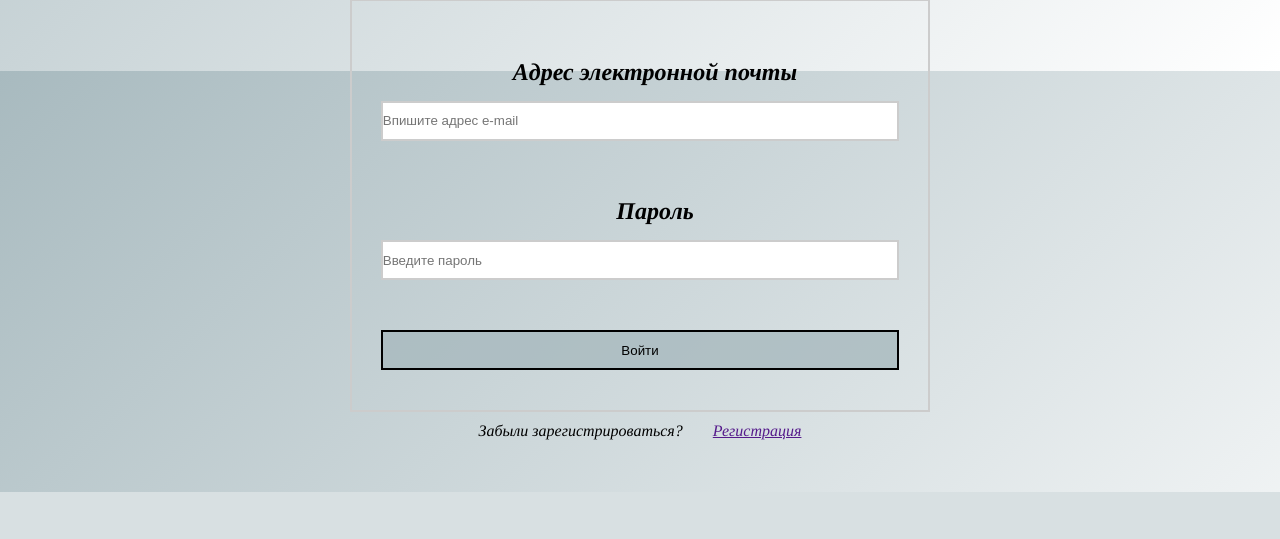
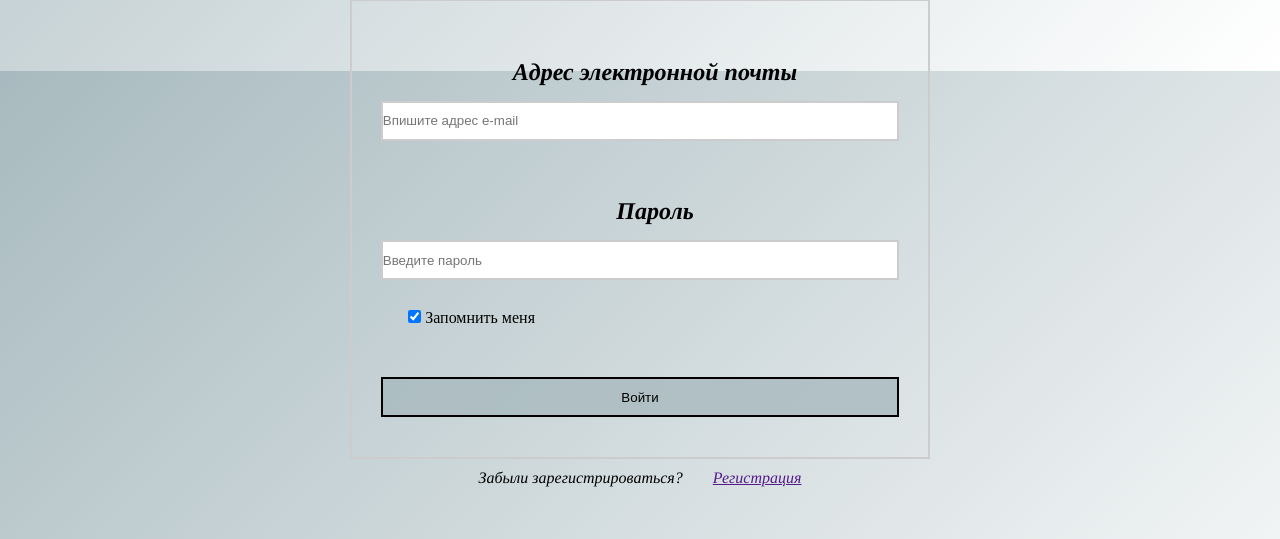
Before and after one commit to DmPolikarpov/sid, a Flask app: page /user/login in a window 1280 px wide. Shown: the part 729-1268 px from the top of the page. Before the commit the page ends 1221 px from the top, so only its background shows below. Run offline with Flask 2, Linux system fonts and the light colour scheme; some libraries are stand-ins or nearby versions.

Commit message:
added an opportunity to remember user for signing in

```diff
--- a/sid/static/styles/login.css
+++ b/sid/static/styles/login.css
@@ -66,6 +66,11 @@
     border: 2px solid #ccc;
 }
 
+.login-form-check-input {
+    margin-top: 15px;
+    margin-left: 5%;
+}
+
 .login-form-submit {
     display: flex;
     margin-top: 50px;
--- a/sid/templates/user/login.html
+++ b/sid/templates/user/login.html
@@ -20,6 +20,10 @@
     <div class="login-form-password-field">
         {{ form.password() }}
     </div>
+    <div class="login-form-check-input">
+        {{ form.remember_me() }}
+        {{ form.remember_me.label(class_ = 'input-form-check-label')}}
+    </div>
     <div class="login-form-submit">
         {{ form.submit }}
     </div>
--- a/sid/user/forms.py
+++ b/sid/user/forms.py
@@ -1,8 +1,9 @@
 from flask_wtf import FlaskForm
-from wtforms import StringField, PasswordField, SubmitField
+from wtforms import BooleanField, StringField, PasswordField, SubmitField
 from wtforms.validators import DataRequired, Email
 
 class LoginForm(FlaskForm):
     email = StringField('Aдрес электронной почты', validators=[DataRequired(), Email()], render_kw={"class": "login-form-control", "placeholder": 'Впишите адрес e-mail'})
     password = PasswordField('Пароль', validators=[DataRequired()], render_kw={"class": "login-form-control", "placeholder": 'Введите пароль'})
+    remember_me = BooleanField('Запомнить меня', default = True, render_kw={"class":"login-form-check-input"})
     submit = SubmitField('Войти', render_kw={"class": "login-form-control"})
--- a/sid/user/views.py
+++ b/sid/user/views.py
@@ -21,7 +21,7 @@ def process_login():
     if form.validate_on_submit():
         user = User.query.filter_by(email=form.email.data).first()
         if user and user.check_password(form.password.data):
-            login_user(user)
+            login_user(user, remember=form.remember_me.data)
             flash("Вы зашли на сайт")
             return redirect(url_for('index'))
     flash("Неправильный адрес электронной почты или пароль")
```
